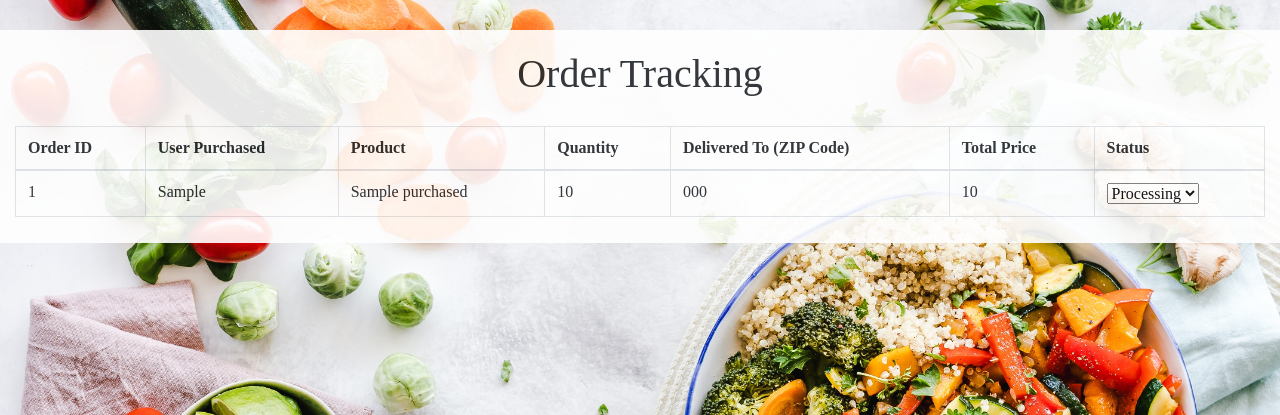
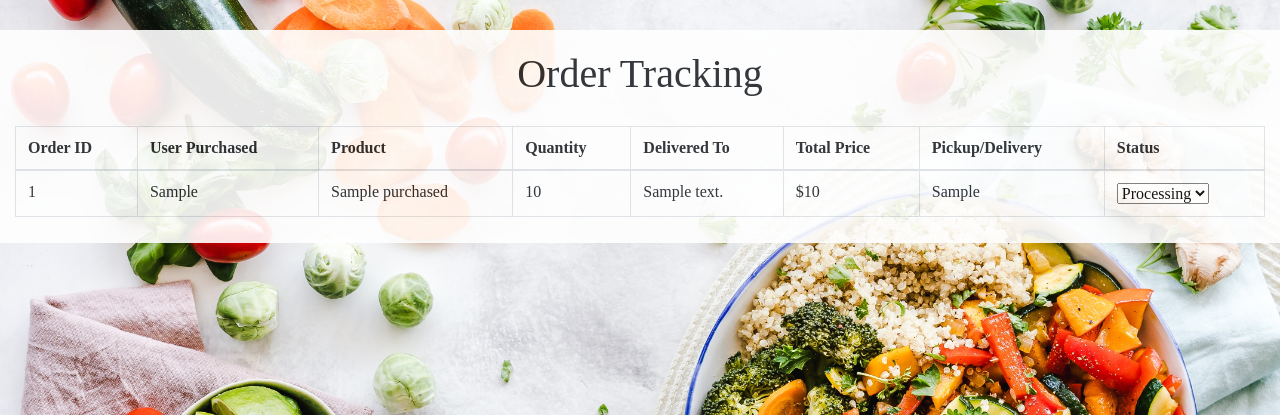
Before and after one commit to WanLoong/ICT_1004, a PHP site: page /aOrderTracking in a window 1280 px wide. Shown: the part 70-485 px from the top of the page. Run offline with PHP 8.4, Linux system fonts and the light colour scheme; the visitor is signed in with stand-in values (Sample User, id 1); tables that the repository leaves empty or names only in its code hold one stand-in row (values such as "Sample post"); some libraries are stand-ins or nearby versions.

Commit message:
Update aOrderTracking.php

```diff
--- a/aOrderTracking.php
+++ b/aOrderTracking.php
@@ -15,7 +15,7 @@ $result = $conn->query($sql);
 if($result->num_rows > 0)
 {
     $table = "<h1>Order Tracking</h1>";
-    $table .= "<table class='table table-bordered'><thead><tr><th>Order ID</th><th>User Purchased</th><th>Product</th><th>Quantity</th><th>Delivered To (ZIP Code)</th><th>Total Price</th><th>Status</th></thead><tbody>";
+    $table .= "<table class='table table-bordered'><thead><tr><th>Order ID</th><th>User Purchased</th><th>Product</th><th>Quantity</th><th>Delivered To</th><th>Total Price</th><th>Pickup/Delivery</th><th>Status</th></thead><tbody>";
     while ($row = $result->fetch_assoc())
     {
         $sql_order = "SELECT * FROM p5_6.product_purchased where order_id=" . $row["order_id"] . ";";
@@ -29,8 +29,9 @@ if($result->num_rows > 0)
                 . "<td>" . $row_order['user_purchased'] . "</td>"
                 . "<td>" . $row_order['product_name_purchased'] . "</td>"
                 . "<td>" . $row_order['product_quantity_purchased'] . "</td>"
-                . "<td>" . $row_order['zip'] . "</td>"
-                . "<td>" . $row_order['product_price_purchased'] . "</td>"
+                . "<td>" . $row_order['delivery_address'] . "</td>"
+                . "<td>$" . $row_order['product_price_purchased'] . "</td>"
+                . "<td>" . $row_order['pickup_delivery'] . "</td>"
                 . "<td>"
                 . "<select id='".$row_order['order_id']."' onchange='ajaxfunction(this)'>";
                 if($row_order['delivery_status'] == "processing")
@@ -62,8 +63,9 @@ if($result->num_rows > 0)
                             . "<td rowspan=" . mysqli_num_rows($result_order) .">" . $row_order["user_purchased"] . "</td>"
                             . "<td>" . $row_order['product_name_purchased'] . "</td>"
                             . "<td>" . $row_order['product_quantity_purchased'] . "</td>"
-                            . "<td rowspan=" . mysqli_num_rows($result_order) . ">" . $row_order['zip'] . "</td>"
-                            . "<td rowspan=" . mysqli_num_rows($result_order) . ">" . $row_order['product_price_purchased'] ."</td>"
+                            . "<td rowspan=" . mysqli_num_rows($result_order) . ">" . $row_order['delivery_address'] . "</td>"
+                            . "<td rowspan=" . mysqli_num_rows($result_order) . ">$" . $row_order['product_price_purchased'] ."</td>"
+                            . "<td rowspan=" . mysqli_num_rows($result_order) . ">" . $row_order['pickup_delivery'] ."</td>"
                             . "<td rowspan=" . mysqli_num_rows($result_order) . ">"
                             . "<select id='".$row_order['order_id']."' onchange='ajaxfunction(this)'>";
                             if($row_order['delivery_status'] == "processing")
```
